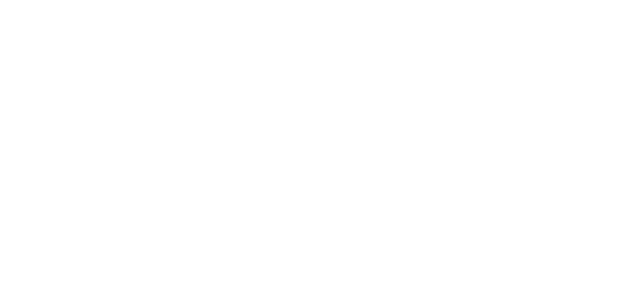
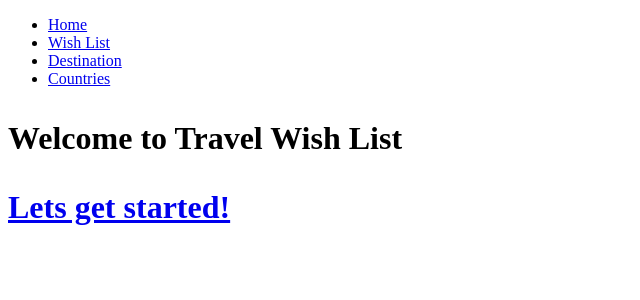
Before and after one commit to MU-RR-4Y/Week5_Project, a Flask app: page / in a window 1280 px wide. Before the commit the part shown is empty. Shown: the top 300 px of the page, without its empty margins (0-640 px from the left). Run offline with Flask 2, Linux system fonts and the light colour scheme.

Commit message:
updated nav bar with links on base html

```diff
--- a/app.py
+++ b/app.py
@@ -1,9 +1,11 @@
 from flask import Flask, render_template, redirect, request
-from controllers.country_controller import countries_blueprrnt
+from controllers.country_controller import countries_blueprint
+from controllers.destination_controller import destinations_blueprint
 
 app = Flask(__name__)
 
-app.register_blueprint(countries_blueprrnt)
+app.register_blueprint(countries_blueprint)
+app.register_blueprint(destinations_blueprint)
 
 
 @app.route('/')
--- a/controllers/country_controller.py
+++ b/controllers/country_controller.py
@@ -4,10 +4,10 @@ from models.country import Country
 import repositories.country_repository as country_repo
 import repositories.destination_respository as destination_repo
 
-countries_blueprrnt = Blueprint('countries', __name__)
+countries_blueprint = Blueprint('countries', __name__)
 
 # INDEX ('/') GET
-@countries_blueprrnt.route('/countries')
+@countries_blueprint.route('/countries')
 def countries():
     destination_list = []
     destinations = destination_repo.select_all()
@@ -20,6 +20,8 @@ def countries():
 
 
 # NEW ('/new') GET
+
+
 # CREATE ('/') POST
 # SHOW ('/id') GET
 # EDIT ('/id/edit') GET
--- a/templates/base.html
+++ b/templates/base.html
@@ -10,7 +10,18 @@
     <header>
         <nav>
             <ul>
-                <li>Home</li>
+                <div>
+                    <li><a href="/">Home</a></li>
+                </div>
+                <div>
+                    <li><a href="/users">Wish List</a></li>
+                </div>
+                <div>
+                    <li><a href="/destinations">Destination</a></li>
+                </div>
+                <div>
+                    <li><a href="/countries">Countries</a></li>
+                </div>
             </ul>
         </nav>
     </header>
--- a/templates/index.html
+++ b/templates/index.html
@@ -0,0 +1,12 @@
+{% extends 'base.html' %}
+
+{% block content %}
+
+<h1>
+
+    <p>Welcome to Travel Wish List</p>
+    <a href="/user">Lets get started!</a>
+
+</h1>
+
+{% endblock content %}
```
Also changed, not shown: controllers/destination_controller.py (+8 -0 lines).
